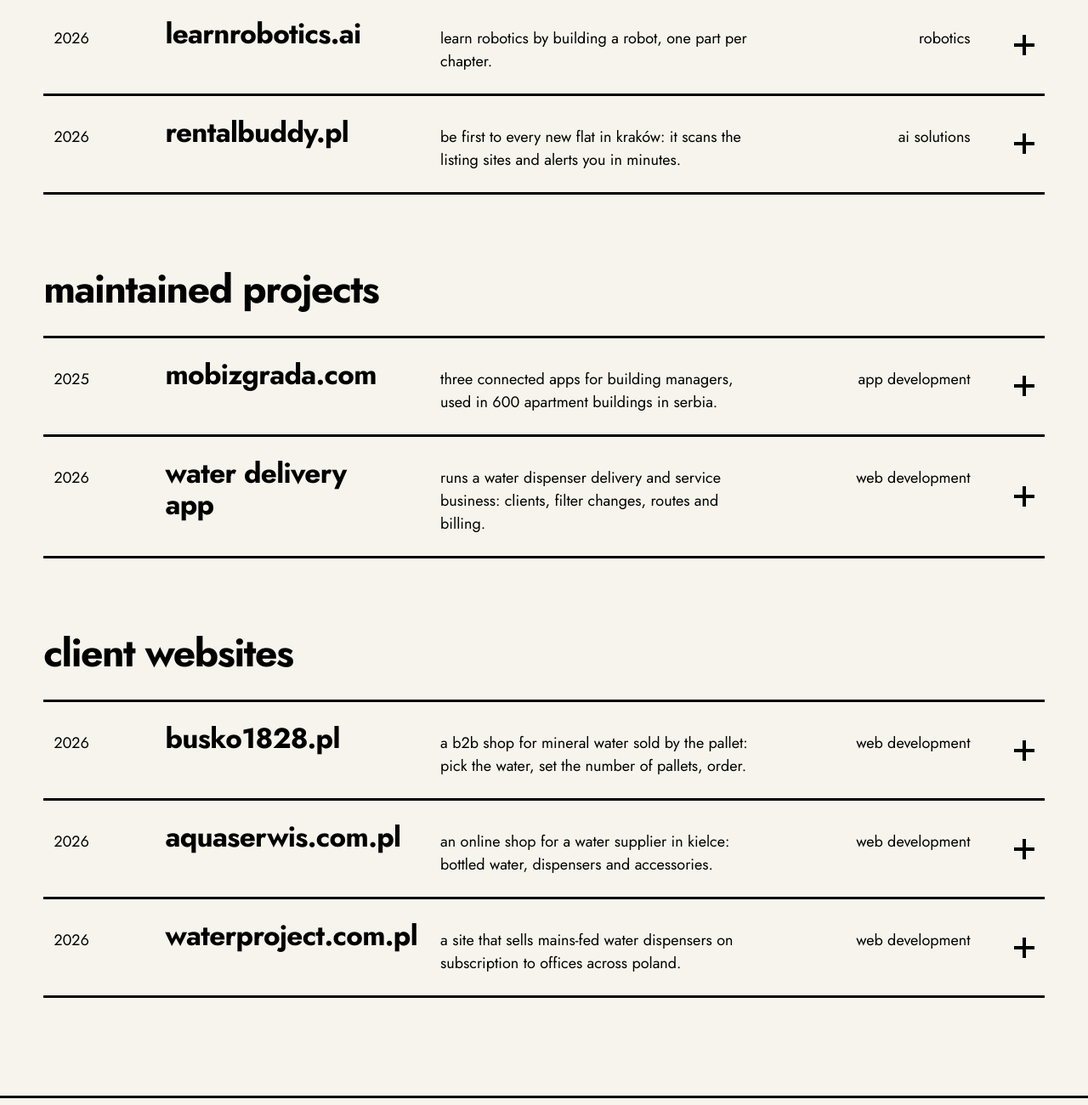
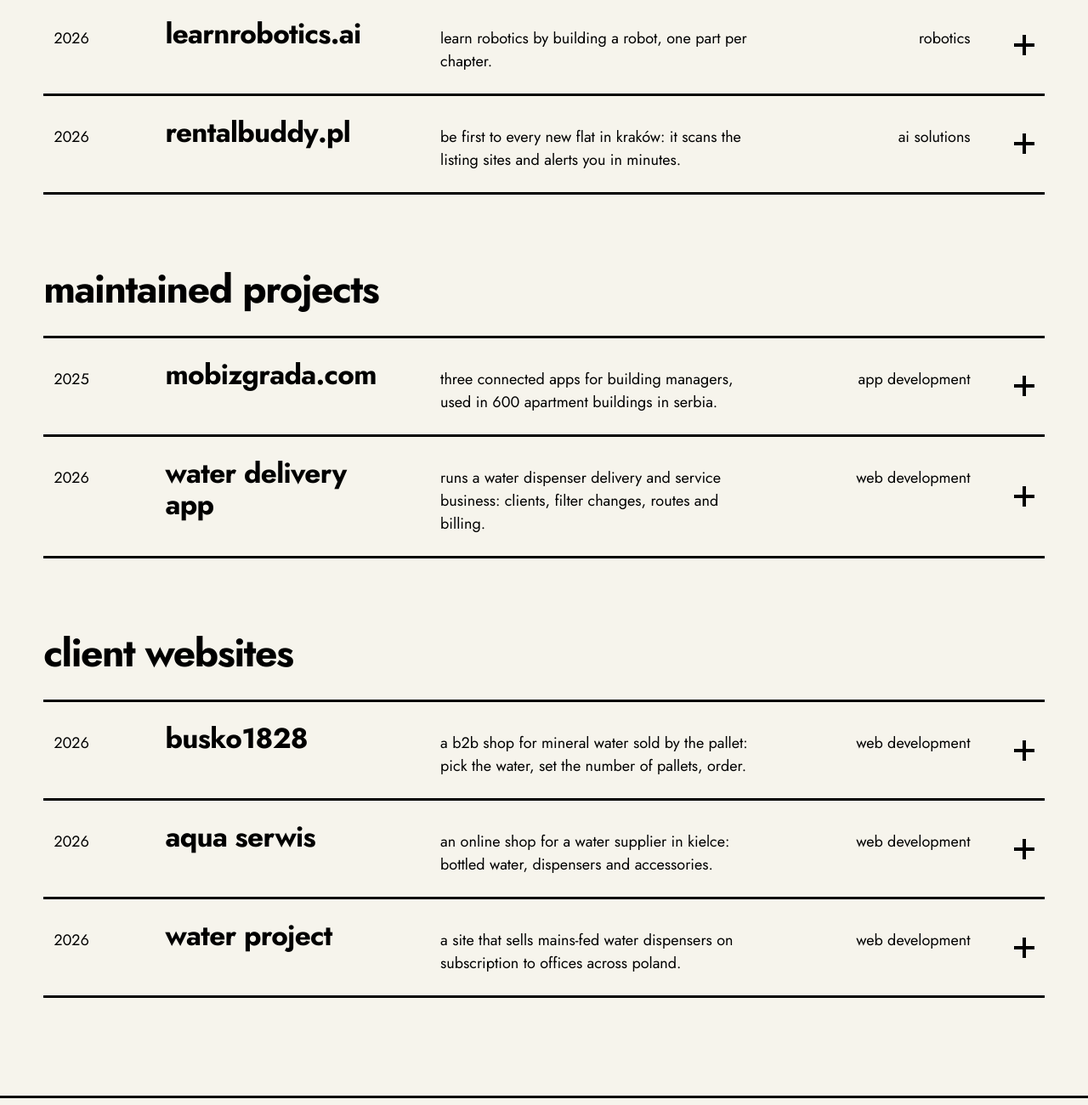
Before and after one commit to jakubkaczmarski/porfolio, a plain HTML site: page index.html in a window 1280 px wide. Shown: the part 1880-3180 px from the top of the page at 85% size. Drawn offline with Linux system fonts and the light colour scheme.

Commit message:
Fix title overlap, rename client sites, reload shop screenshot
Co-Authored-By: Claude Fable 5.2 <noreply@anthropic.com>

```diff
--- a/index.html
+++ b/index.html
@@ -18,7 +18,7 @@
   <link rel="preconnect" href="https://fonts.googleapis.com">
   <link rel="preconnect" href="https://fonts.gstatic.com" crossorigin>
   <link href="https://fonts.googleapis.com/css2?family=Jost:wght@400;500;700&display=swap" rel="stylesheet">
-  <link rel="stylesheet" href="style.css?v=26">
+  <link rel="stylesheet" href="style.css?v=27">
 </head>
 <body>
   <a class="skip" href="#work">skip to projects</a>
@@ -145,7 +145,7 @@
           <details class="project-item">
             <summary class="project">
               <span class="project__year">2026</span>
-              <span class="project__title">learnrobotics.ai</span>
+              <span class="project__title">learnrobotics<wbr>.ai</span>
               <span class="project__desc">learn robotics by building a robot, one part per chapter.</span>
               <span class="project__stack">robotics</span>
               <span class="project__toggle" aria-hidden="true"></span>
@@ -178,7 +178,7 @@
           <details class="project-item">
             <summary class="project">
               <span class="project__year">2026</span>
-              <span class="project__title">rentalbuddy.pl</span>
+              <span class="project__title">rentalbuddy<wbr>.pl</span>
               <span class="project__desc">be first to every new flat in kraków: it scans the listing sites and alerts you in minutes.</span>
               <span class="project__stack">ai solutions</span>
               <span class="project__toggle" aria-hidden="true"></span>
@@ -215,7 +215,7 @@
           <details class="project-item">
             <summary class="project">
               <span class="project__year">2025</span>
-              <span class="project__title">mobizgrada.com</span>
+              <span class="project__title">mobizgrada<wbr>.com</span>
               <span class="project__desc">three connected apps for building managers, used in 600 apartment buildings in serbia.</span>
               <span class="project__stack">app development</span>
               <span class="project__toggle" aria-hidden="true"></span>
@@ -307,7 +307,7 @@
           <details class="project-item">
             <summary class="project">
               <span class="project__year">2026</span>
-              <span class="project__title">busko1828.pl</span>
+              <span class="project__title">busko1828</span>
               <span class="project__desc">a b2b shop for mineral water sold by the pallet: pick the water, set the number of pallets, order.</span>
               <span class="project__stack">web development</span>
               <span class="project__toggle" aria-hidden="true"></span>
@@ -338,7 +338,7 @@
           <details class="project-item">
             <summary class="project">
               <span class="project__year">2026</span>
-              <span class="project__title">aquaserwis.com.pl</span>
+              <span class="project__title">aqua serwis</span>
               <span class="project__desc">an online shop for a water supplier in kielce: bottled water, dispensers and accessories.</span>
               <span class="project__stack">web development</span>
               <span class="project__toggle" aria-hidden="true"></span>
@@ -369,7 +369,7 @@
           <details class="project-item">
             <summary class="project">
               <span class="project__year">2026</span>
-              <span class="project__title">waterproject.com.pl</span>
+              <span class="project__title">water project</span>
               <span class="project__desc">a site that sells mains-fed water dispensers on subscription to offices across poland.</span>
               <span class="project__stack">web development</span>
               <span class="project__toggle" aria-hidden="true"></span>
--- a/style.css
+++ b/style.css
@@ -383,6 +383,8 @@ h2 {
 
 .project__year { font-variant-numeric: tabular-nums; }
 .project__title {
+  min-width: 0;
+  overflow-wrap: anywhere;
   font-size: clamp(1.5rem, 2.6vw, 2.25rem);
   font-weight: 700;
   line-height: 1.1;
```
Also changed, not shown: assets/aquaserwis/2-store.jpg.
